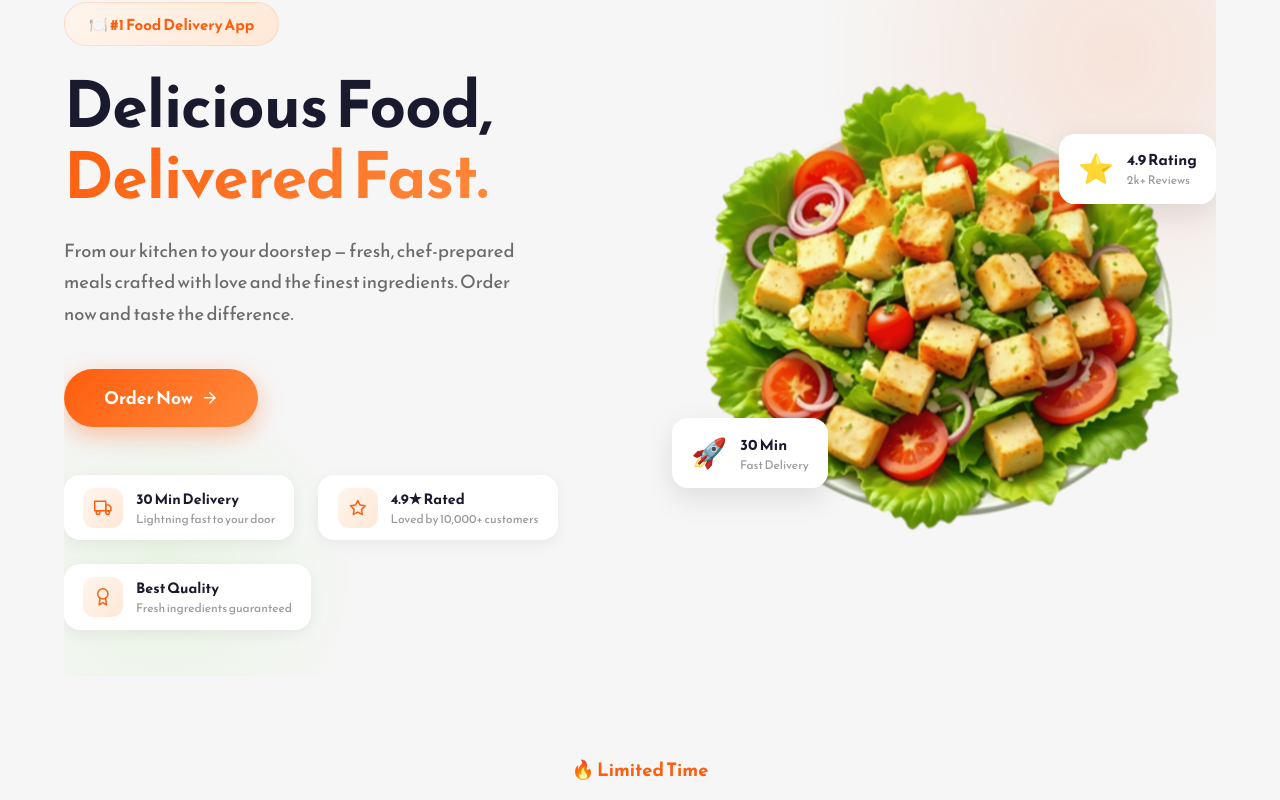
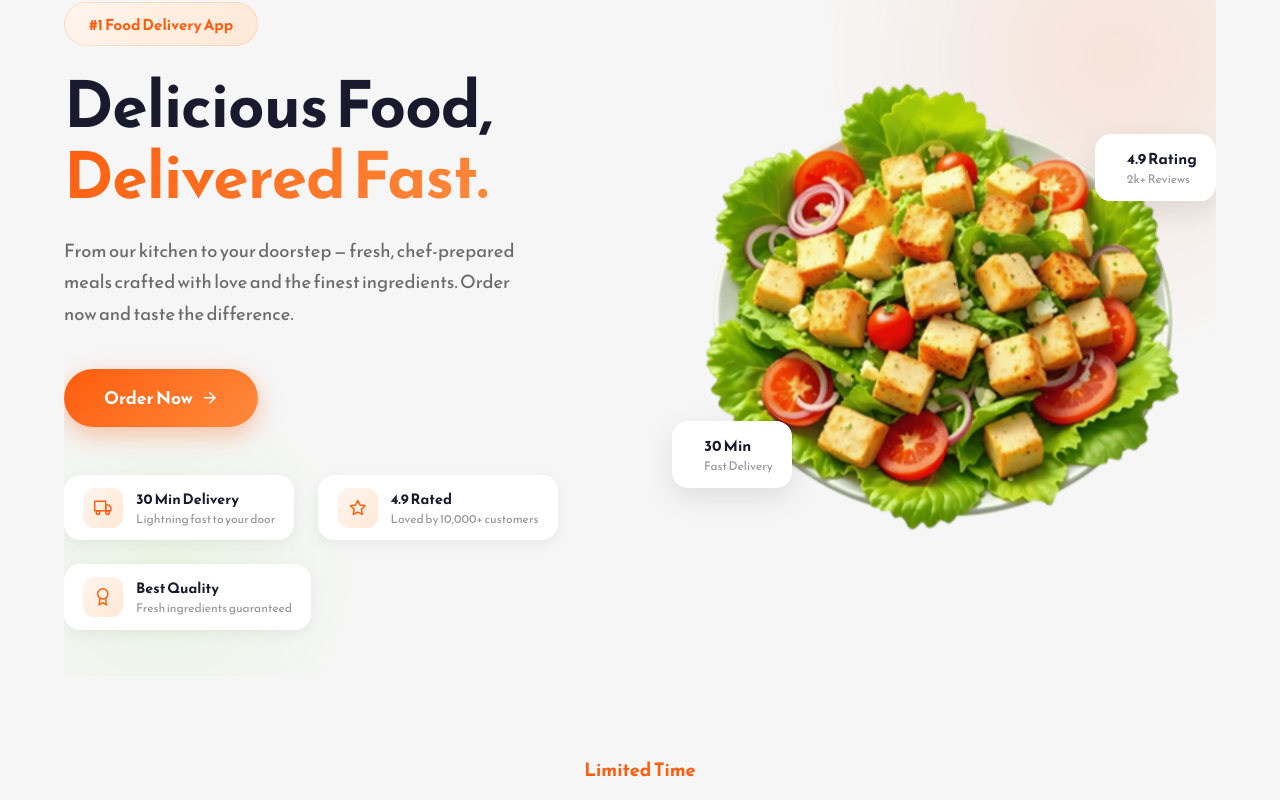
Before and after one commit to Nisheshchy/Food-App, a React (Create React App) app: page / in a window 1280 px wide. Shown: the part 189-989 px from the top of the page. Built offline with nearby package versions, Linux system fonts and the light colour scheme.

Commit message:
Cleanup: Remove emojis and non-standard symbols from Home

```diff
--- a/src/Components/Home.js
+++ b/src/Components/Home.js
@@ -1,9 +1,9 @@
 /** @format */
 
 import React, { useState, useEffect } from "react";
-import BannerImage from "../Assets/home-banner-image.png";
 import { FiArrowRight, FiClock, FiTag, FiStar, FiTruck, FiAward } from "react-icons/fi";
 import { Link } from "react-router-dom";
+import BannerImage from "../Assets/home-banner-image.png";
 
 const Home = () => {
   const [timeLeft, setTimeLeft] = useState({
@@ -28,8 +28,8 @@ const Home = () => {
     };
 
     updateTimer();
-    const interval = setInterval(updateTimer, 1000);
-    return () => clearInterval(interval);
+    const timerInterval = setInterval(updateTimer, 1000);
+    return () => clearInterval(timerInterval);
   }, []);
 
   const offers = [
@@ -40,7 +40,7 @@ const Home = () => {
 
   const features = [
     { icon: <FiTruck />, title: "30 Min Delivery", desc: "Lightning fast to your door" },
-    { icon: <FiStar />, title: "4.9★ Rated", desc: "Loved by 10,000+ customers" },
+    { icon: <FiStar />, title: "4.9 Rated", desc: "Loved by 10,000+ customers" },
     { icon: <FiAward />, title: "Best Quality", desc: "Fresh ingredients guaranteed" },
   ];
 
@@ -50,7 +50,7 @@ const Home = () => {
       <div className="modern-hero">
         <div className="hero-content">
           <div className="hero-text">
-            <div className="hero-badge">🍽️ #1 Food Delivery App</div>
+            <div className="hero-badge">#1 Food Delivery App</div>
             <h1 className="hero-title">
               Delicious Food,
               <span className="hero-highlight"> Delivered Fast.</span>
@@ -87,14 +87,14 @@ const Home = () => {
             <img src={BannerImage} alt="Delicious food" className="hero-main-image" />
             {/* Floating Cards */}
             <div className="floating-card floating-card-1">
-              <span className="floating-emoji">⭐</span>
+              <span className="floating-emoji"></span>
               <div>
                 <strong>4.9 Rating</strong>
                 <p>2k+ Reviews</p>
               </div>
             </div>
             <div className="floating-card floating-card-2">
-              <span className="floating-emoji">🚀</span>
+              <span className="floating-emoji"></span>
               <div>
                 <strong>30 Min</strong>
                 <p>Fast Delivery</p>
@@ -107,7 +107,7 @@ const Home = () => {
       {/* Offers & Discount Section */}
       <div className="offers-section">
         <div className="offers-header">
-          <p className="primary-subheading">🔥 Limited Time</p>
+          <p className="primary-subheading">Limited Time</p>
           <h2 className="primary-heading">Today's Best Offers</h2>
           <p className="primary-text">
             Grab these exclusive deals before they expire!
```
